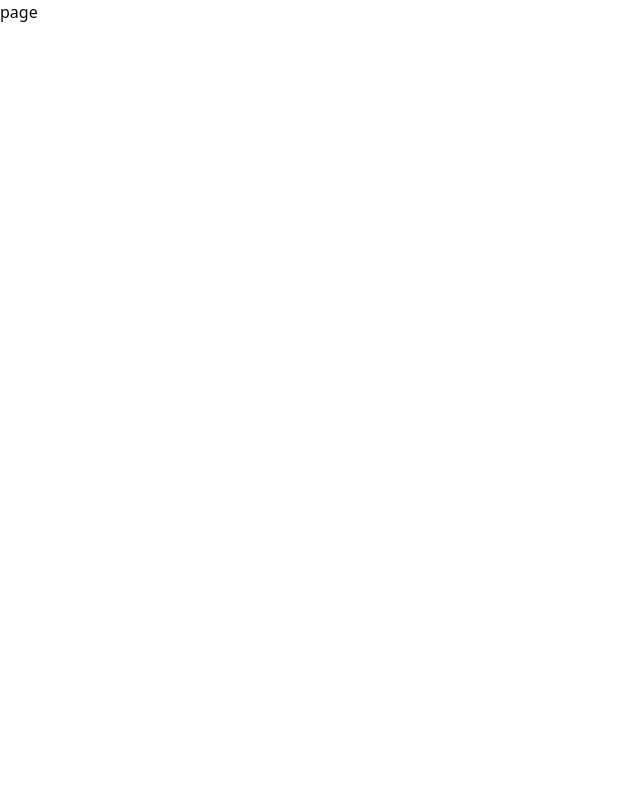
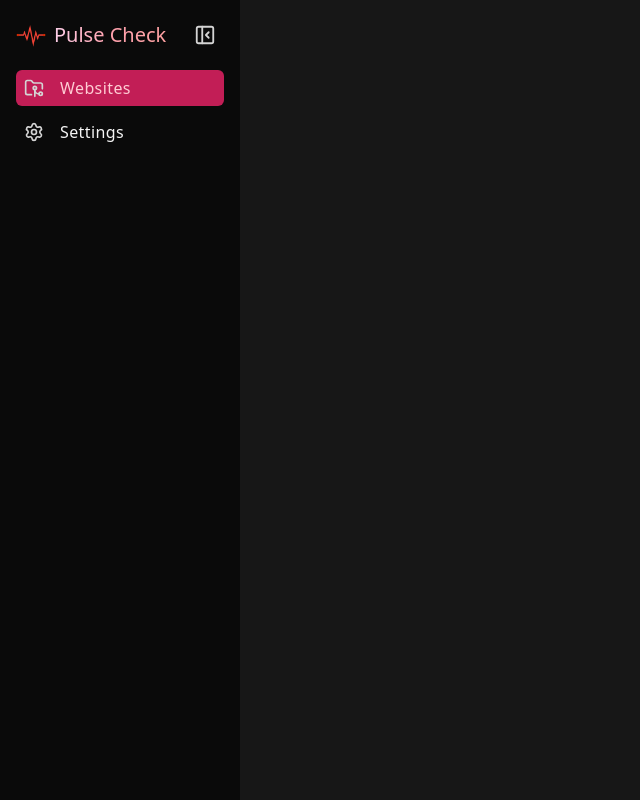
Before and after one commit to SAHILSHANGLOO35/PulseCheck, a Next.js app in the folder apps/frontend/: page /dashboard in a window 1280 px wide. Shown: the whole page, without its empty margins (0-640 px from the left). Built offline with nearby package versions, Linux system fonts and the light colour scheme.

Commit message:
Added upper sections in the sidebar in dashboard

```diff
--- a/apps/frontend/app/dashboard/page.tsx
+++ b/apps/frontend/app/dashboard/page.tsx
@@ -1,8 +1,18 @@
-import React from 'react'
+'use client';
+import Sidebar from '@/components/dashboard/Sidebar'
+import React, { useState } from 'react'
 
 const page = () => {
+  const [isSidebarOpen, setIsSidebarOpen] = useState(true);
+
+  const closeSidebar = () => {
+    setIsSidebarOpen(!isSidebarOpen);
+  }
+
   return (
-    <div>page</div>
+    <div className='min-h-screen bg-neutral-900'>
+      <Sidebar isOpen={isSidebarOpen} onClose={closeSidebar} />
+    </div>
   )
 }
 
--- a/apps/frontend/app/page.tsx
+++ b/apps/frontend/app/page.tsx
@@ -138,7 +138,7 @@ export default function Home() {
           </div>
           <div className="absolute inset-0 flex items-center justify-center mask-b-from-90%">
             <div className="relative w-[500px] h-[500px] flex items-center justify-center">
-              <div><Globe className="z-10" /></div>
+              {/* <div><Globe className="z-10" /></div> */}
 
               {/* Orbital Ring 1 - Closest orbit */}
               <div className="absolute flex items-center justify-center">
--- /dev/null
+++ b/apps/frontend/components/dashboard/MainLayout.tsx
@@ -0,0 +1,12 @@
+import React from 'react'
+import Sidebar from './Sidebar'
+
+const MainLayout = () => {
+  return (
+    <div>
+        {/* <Sidebar /> */}
+    </div>
+  )
+}
+
+export default MainLayout
--- /dev/null
+++ b/apps/frontend/components/dashboard/Sidebar.tsx
@@ -0,0 +1,114 @@
+"use client";
+import { FolderGit2, PanelLeftClose, Settings } from "lucide-react";
+import Image from "next/image";
+import { useState } from "react";
+
+interface SidebarOpenClose {
+  isOpen: boolean;
+  onClose: () => void;
+}
+
+export default function Sidebar({ isOpen, onClose }: SidebarOpenClose) {
+  const sidebarItems = [
+    {
+      icon: FolderGit2,
+      itemName: "Websites",
+      href: "/websites",
+    },
+    {
+      icon: Settings,
+      itemName: "Settings",
+      href: "/settings",
+    },
+  ];
+
+  const [selectedItem, setSelectedItem] = useState(sidebarItems[0]);
+
+  return (
+    <div
+      className={`min-h-screen text-neutral-400 bg-neutral-950 p-4 transition-all duration-300 ${
+        isOpen ? "w-[240px]" : "w-[75px]"
+      }`}
+    >
+      <div>
+        <div className="flex items-center justify-between">
+          {/* Logo section */}
+          {isOpen && (
+            <div className="flex items-center overflow-hidden transition-all duration-300">
+              <Image
+                src="/PulseIcon.png"
+                alt="Pulse Check Icon"
+                width={30}
+                height={30}
+              />
+              <span
+                className={`bg-clip-text bg-gradient-to-r from-pink-200 via-rose-300 to-red-300 text-transparent font-medium text-[20px] transition-all duration-300 ${
+                  isOpen
+                    ? "opacity-100 ml-2 max-w-[150px]"
+                    : "opacity-0 ml-0 max-w-0"
+                } overflow-hidden whitespace-nowrap`}
+              >
+                Pulse Check
+              </span>
+            </div>
+          )}
+
+          {/* Close button */}
+          <div
+            className={`text-neutral-300 bg-transparent hover:bg-neutral-800 rounded-md transition-all duration-200 cursor-pointer ${!isOpen ? "min-w-full flex items-center justify-center" : ""}`}
+            onClick={onClose}
+          >
+            <PanelLeftClose className="m-2" size={22} />
+          </div>
+        </div>
+
+        {/* Sidebar Items */}
+        <div className="flex flex-col items-start justify-center py-4 gap-y-2 font-normal text-neutral-200">
+          {sidebarItems.map((item) => {
+            const Icon = item.icon;
+            const isSelected = selectedItem.itemName === item.itemName;
+
+            return (
+              <button
+                key={item.itemName}
+                onClick={() => setSelectedItem(item)}
+                className={`flex items-center w-full gap-4 px-2 h-9 rounded-sm cursor-pointer transition-all duration-300 ${
+                  isSelected ? "" : "bg-transparent hover:bg-neutral-800"
+                }`}
+                style={{
+                  backgroundColor: isSelected
+                    ? "rgb(194, 30, 86)"
+                    : undefined,
+                }}
+              >
+                {/* Icon Centering */}
+                <div
+                  className={`flex items-center transition-all duration-300 text-neutral-300 ${
+                    !isOpen ? "p-0 justify-center items-center min-w-full" : ""
+                  }`}
+                >
+                  <Icon size={20} />
+                </div>
+
+                {/* Label transition */}
+                <span
+                  className={`tracking-wide whitespace-nowrap overflow-hidden transition-all duration-300 text-neutral-100
+                    ${
+                      isSelected ? 'text-rose-200' : ''
+                    }
+                    ${
+                    isOpen
+                      ? "opacity-100 ml-0 max-w-[150px]"
+                      : "opacity-0 ml-[-12px] max-w-0"
+                  }`}
+                >
+                  {item.itemName}
+                </span>
+              </button>
+            );
+          })}
+        </div>
+      </div>
+    </div>
+  );
+}
```
